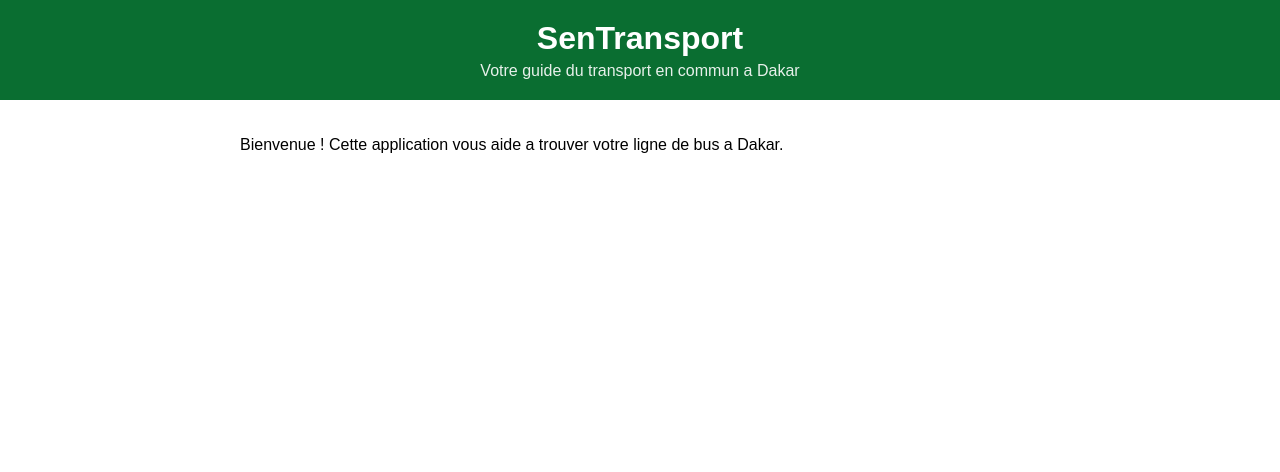
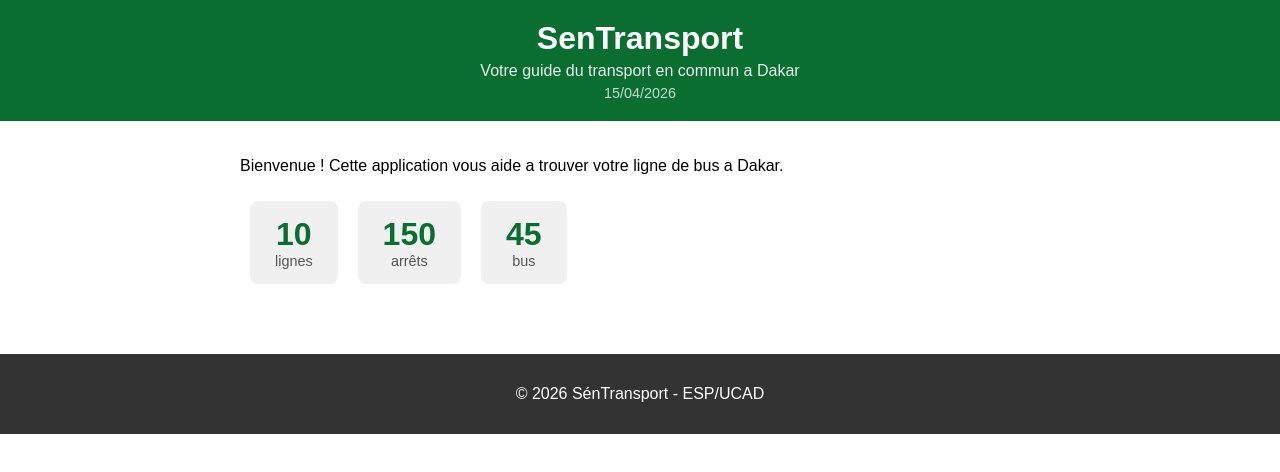
Before and after one commit to sokhnaaichaka/sentransport, a React (Create React App) app: page / in a window 1280 px wide. Shown: the top 472 px of the page. Built offline with nearby package versions, Linux system fonts and the light colour scheme.

Commit message:
Lab 1 : Exercices

```diff
--- a/src/App.js
+++ b/src/App.js
@@ -1,13 +1,22 @@
 import './App.css';
 import Header from './Header';
+import Footer from './Foooter';
+import Statistique from './Statistique';
 
 function App() {
+
   return (
     <div className="App">
       <Header />
       <main className="contenu">
         <p>Bienvenue ! Cette application vous aide a trouver votre ligne de bus a Dakar.</p>
+        <div>
+          <Statistique chiffre="10" libelle="lignes" />
+          <Statistique chiffre="150" libelle="arrêts" />
+          <Statistique chiffre="45" libelle="bus" />
+        </div>
       </main>
+      <Footer />
     </div>
   );
 }
--- /dev/null
+++ b/src/Foooter.js
@@ -0,0 +1,11 @@
+import './Footer.css';
+
+function Footer() {
+  return (
+    <footer className="footer">
+      <p>© 2026 SénTransport - ESP/UCAD</p>
+    </footer>
+  );
+}
+
+export default Footer;
--- /dev/null
+++ b/src/Footer.css
@@ -0,0 +1,7 @@
+.footer {
+  background-color: #333333;
+  color: white;
+  text-align: center;
+  padding: 15px;
+  margin-top: 40px;
+}
--- a/src/Header.css
+++ b/src/Header.css
@@ -15,3 +15,9 @@
   font-size: 1rem;
   opacity: 0.9;
 }
+
+.header-date {
+  margin: 5px 0 0 0;
+  font-size: 0.9rem;
+  opacity: 0.75;
+}
--- a/src/Header.js
+++ b/src/Header.js
@@ -7,6 +7,9 @@ function Header() {
       <p className="header-soustitre">
         Votre guide du transport en commun a Dakar
       </p>
+       <p className="header-date">
+        {new Date().toLocaleDateString('fr-FR')}
+      </p>
     </header>
   );
 }
--- /dev/null
+++ b/src/Statistique.css
@@ -0,0 +1,21 @@
+.statistique {
+  display: inline-block;
+  background-color: #f0f0f0;
+  border-radius: 8px;
+  padding: 15px 25px;
+  margin: 10px;
+  text-align: center;
+}
+
+.statistique-chiffre {
+  display: block;
+  font-size: 2rem;
+  font-weight: bold;
+  color: #0a6e31;
+}
+
+.statistique-libelle {
+  display: block;
+  font-size: 0.9rem;
+  color: #555;
+}
--- /dev/null
+++ b/src/Statistique.js
@@ -0,0 +1,12 @@
+import './Statistique.css';
+
+function Statistique({ chiffre, libelle }) {
+  return (
+    <div className="statistique">
+      <span className="statistique-chiffre">{chiffre}</span>
+      <span className="statistique-libelle">{libelle}</span>
+    </div>
+  );
+}
+
+export default Statistique;
```
